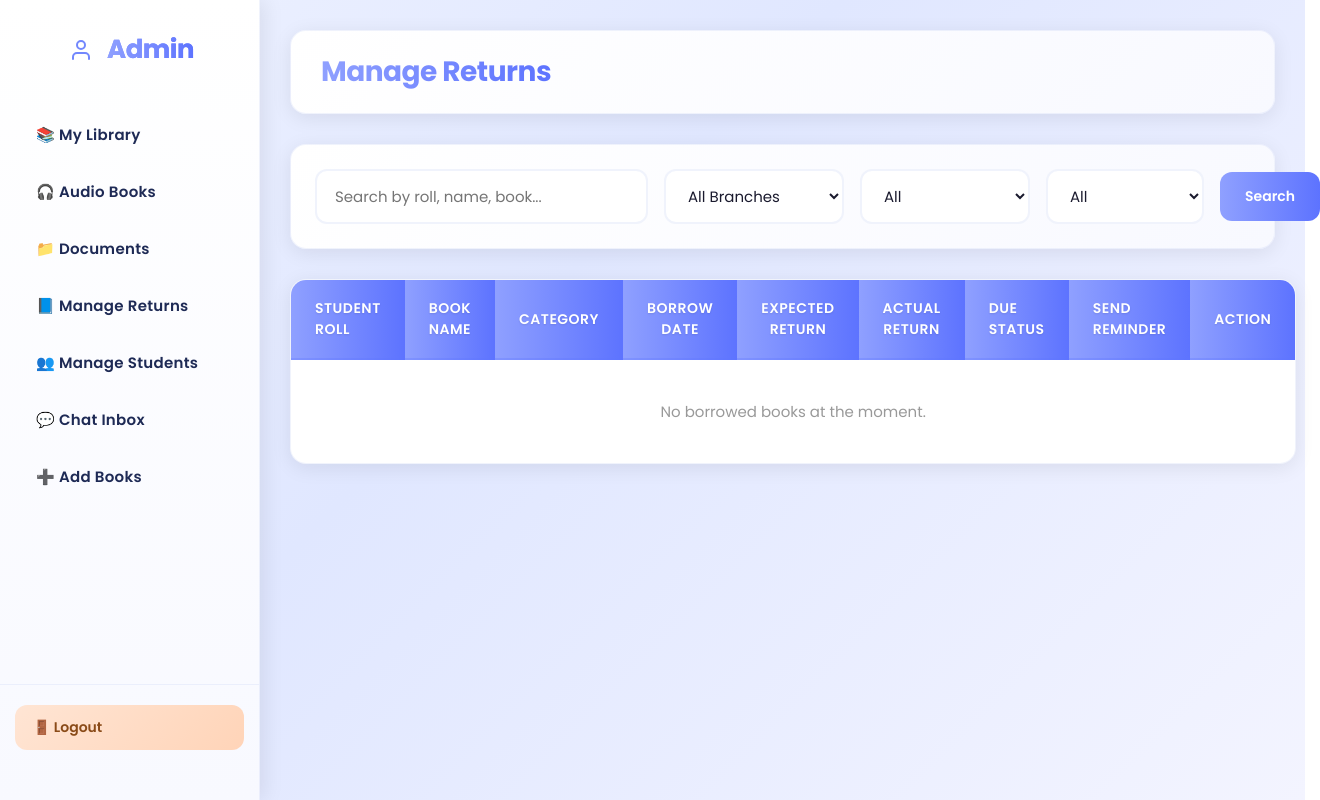
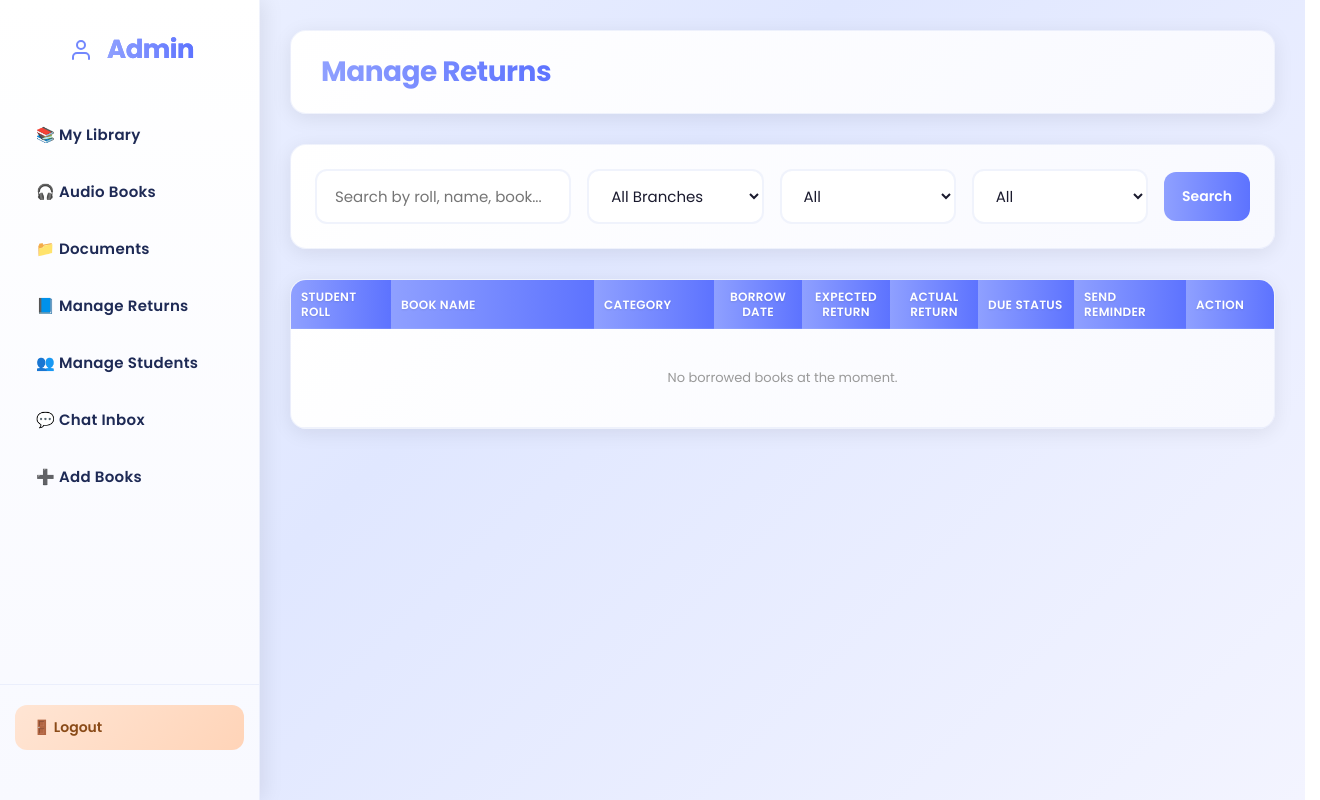
Before and after one commit to Muralivijayagiri/Library-Management-system, a PHP site: page /Library_Managment/admin/manage_books.php in a window 1320 px wide. Run offline with PHP 8.4, Linux system fonts and the light colour scheme; a user stored in the database is signed in; data that the repository does not hold is empty.

Commit message:
Compact Manage Returns and Manage Students tables
Fit all table columns within the content area and reduce row heights. Add a scoped records-table stylesheet with compact type, fixed column widths, nowrap dates/actions, and a scroll fallback wrapper. Make the Manage Returns filter bar wrap on narrow viewports.

```diff
--- a/admin/manage_books.php
+++ b/admin/manage_books.php
@@ -13,6 +13,7 @@ include "../config/db.php";
 <head>
 <meta charset="UTF-8">
 <title>Manage Books</title>
+<link rel="stylesheet" href="../assets/css/records-table.css">
 
 <style>
     * {
@@ -239,6 +240,30 @@ include "../config/db.php";
         margin-bottom: 30px;
     }
 
+    .returns-filter-form {
+        display: flex;
+        flex-wrap: wrap;
+        gap: 16px;
+        width: 100%;
+        align-items: center;
+    }
+
+    .returns-filter-form input {
+        flex: 1 1 220px;
+        min-width: 0;
+    }
+
+    .returns-filter-form select {
+        flex: 1 1 140px;
+        min-width: 0;
+        max-width: 200px;
+    }
+
+    .returns-filter-form .filter-submit {
+        flex: 0 0 auto;
+        white-space: nowrap;
+    }
+
     .search-filter-bar input,
     .search-filter-bar select {
         padding: 14px 18px;
@@ -273,15 +298,14 @@ include "../config/db.php";
 
     <!-- Search and Filter Bar -->
     <div class="search-filter-bar">
-        <form method="GET" action="" style="display: flex; gap: 16px; width: 100%; align-items: center;">
+        <form method="GET" action="" class="returns-filter-form">
             <input type="text"
                    id="searchInput"
                    name="search"
                    placeholder="Search by roll, name, book..."
-                   value="<?= htmlspecialchars($_GET['search'] ?? '', ENT_QUOTES) ?>"
-                   style="flex: 1;">
+                   value="<?= htmlspecialchars($_GET['search'] ?? '', ENT_QUOTES) ?>">
 
-            <select id="branchFilter" name="branch" style="flex: 0 0 180px;">
+            <select id="branchFilter" name="branch">
                 <option value="all" <?= (isset($_GET['branch']) && $_GET['branch'] === 'all') || !isset($_GET['branch']) ? 'selected' : '' ?>>All Branches</option>
                 <option value="CSE" <?= isset($_GET['branch']) && $_GET['branch'] === 'CSE' ? 'selected' : '' ?>>CSE</option>
                 <option value="ECE" <?= isset($_GET['branch']) && $_GET['branch'] === 'ECE' ? 'selected' : '' ?>>ECE</option>
@@ -292,7 +316,7 @@ include "../config/db.php";
                 <option value="IT" <?= isset($_GET['branch']) && $_GET['branch'] === 'IT' ? 'selected' : '' ?>>IT</option>
             </select>
 
-            <select id="dueFilter" name="due_status" style="flex: 0 0 160px;">
+            <select id="dueFilter" name="due_status">
                 <option value="all" <?= (isset($_GET['due_status']) && $_GET['due_status'] === 'all') || !isset($_GET['due_status']) ? 'selected' : '' ?>>All</option>
                 <option value="overdue" <?= isset($_GET['due_status']) && $_GET['due_status'] === 'overdue' ? 'selected' : '' ?>>Overdue</option>
                 <option value="due_today" <?= isset($_GET['due_status']) && $_GET['due_status'] === 'due_today' ? 'selected' : '' ?>>Due Today</option>
@@ -301,28 +325,31 @@ include "../config/db.php";
                 <option value="normal" <?= isset($_GET['due_status']) && $_GET['due_status'] === 'normal' ? 'selected' : '' ?>>Normal</option>
             </select>
 
-            <select id="returnedFilter" name="returned_status" style="flex: 0 0 150px;">
+            <select id="returnedFilter" name="returned_status">
                 <option value="all" <?= (isset($_GET['returned_status']) && $_GET['returned_status'] === 'all') || !isset($_GET['returned_status']) ? 'selected' : '' ?>>All</option>
                 <option value="returned" <?= isset($_GET['returned_status']) && $_GET['returned_status'] === 'returned' ? 'selected' : '' ?>>Returned</option>
                 <option value="not_returned" <?= isset($_GET['returned_status']) && $_GET['returned_status'] === 'not_returned' ? 'selected' : '' ?>>Not Returned</option>
             </select>
 
-            <button type="submit" class="btn" style="flex: 0 0 100px; background: linear-gradient(90deg, #8fa0ff, #5d73ff); color: white; padding: 14px 18px; border-radius: 12px; font-weight: 600; cursor: pointer;">Search</button>
+            <button type="submit" class="btn filter-submit" style="background: linear-gradient(90deg, #8fa0ff, #5d73ff); color: white; padding: 14px 18px; border-radius: 12px; font-weight: 600; cursor: pointer;">Search</button>
         </form>
     </div>
 
-    <table>
+    <div class="table-wrap">
+    <table class="records-table returns-table">
+        <thead>
         <tr>
-            <th>Student Roll</th>
-            <th>Book Name</th>
-            <th>Category</th>
-            <th class="date-column">Borrow Date</th>
-            <th class="date-column">Expected Return</th>
-            <th class="date-column">Actual Return</th>
-            <th>Due Status</th>
-            <th>SEND REMINDER</th>
-            <th>Action</th>
+            <th class="col-roll">Student Roll</th>
+            <th class="col-book">Book Name</th>
+            <th class="col-category">Category</th>
+            <th class="date-column col-date">Borrow Date</th>
+            <th class="date-column col-date">Expected Return</th>
+            <th class="date-column col-date">Actual Return</th>
+            <th class="col-due">Due Status</th>
+            <th class="col-reminder">Send Reminder</th>
+            <th class="col-action">Action</th>
         </tr>
+        </thead>
 
         <tbody id="returnsTableBody">
         <?php
@@ -507,13 +534,13 @@ include "../config/db.php";
                 }
         ?>
         <tr data-branch="<?= htmlspecialchars($row['student_branch'] ?? '', ENT_QUOTES) ?>">
-            <td><?= htmlspecialchars($row['student_roll'], ENT_QUOTES) ?></td>
-            <td><?= htmlspecialchars($row['title'], ENT_QUOTES) ?></td>
-            <td><?= htmlspecialchars($row['category'], ENT_QUOTES) ?></td>
-            <td class="date-column"><?= htmlspecialchars($row['borrow_date'], ENT_QUOTES) ?></td>
-            <td class="date-column"><?= htmlspecialchars($row['expected_return'], ENT_QUOTES) ?></td>
-            <td class="date-column"><?= $actualReturnDisplay ?></td>
-            <td>
+            <td class="col-roll"><?= htmlspecialchars($row['student_roll'], ENT_QUOTES) ?></td>
+            <td class="col-book"><?= htmlspecialchars($row['title'], ENT_QUOTES) ?></td>
+            <td class="col-category"><?= htmlspecialchars($row['category'], ENT_QUOTES) ?></td>
+            <td class="date-column col-date"><?= htmlspecialchars($row['borrow_date'], ENT_QUOTES) ?></td>
+            <td class="date-column col-date"><?= htmlspecialchars($row['expected_return'], ENT_QUOTES) ?></td>
+            <td class="date-column col-date"><?= $actualReturnDisplay ?></td>
+            <td class="col-due">
                 <?php if ($dueStatus === 'Overdue'): ?>
                     <span class="overdue-badge"><?= htmlspecialchars($dueStatusText, ENT_QUOTES) ?></span>
                 <?php elseif ($dueStatus === 'Due'): ?>
@@ -524,7 +551,7 @@ include "../config/db.php";
                     <span class="normal-badge"><?= htmlspecialchars($dueStatusText, ENT_QUOTES) ?></span>
                 <?php endif; ?>
             </td>
-            <td>
+            <td class="col-reminder">
                 <button class="btn-reminder"
                     onclick="sendReminder('<?php echo $row['student_id']; ?>',
                                           '<?php echo htmlspecialchars($row['title'], ENT_QUOTES); ?>',
@@ -532,7 +559,7 @@ include "../config/db.php";
                     Send Reminder
                 </button>
             </td>
-            <td>
+            <td class="col-action">
                 <?php if ($row['status'] === 'returned') : ?>
                     <button class="btn returned-btn" disabled>Returned</button>
                 <?php else : ?>
@@ -552,6 +579,7 @@ include "../config/db.php";
         <?php endif; ?>
         </tbody>
     </table>
+    </div>
 </div>
 
 <!-- RETURN MODAL -->
--- /dev/null
+++ b/assets/css/records-table.css
@@ -0,0 +1,167 @@
+/* Compact record tables - Manage Returns / Manage Students */
+
+/* Scroll fallback only: the table is sized to fit at normal desktop widths. */
+.table-wrap {
+    width: 100%;
+    overflow-x: auto;
+    border-radius: 16px;
+    border: 1px solid rgba(179, 192, 237, 0.2);
+    background: linear-gradient(135deg, #ffffff 0%, #f8f9ff 100%);
+    box-shadow: 0 4px 20px rgba(0, 0, 0, 0.08);
+    -webkit-overflow-scrolling: touch;
+}
+
+/* dashboard.css loads after this file, so keep these selectors specific. */
+.table-wrap .records-table {
+    width: 100%;
+    min-width: 900px;
+    table-layout: fixed;
+    border: none;
+    border-radius: 0;
+    background: transparent;
+    box-shadow: none;
+}
+
+.table-wrap .records-table th,
+.table-wrap .records-table td {
+    padding: 8px 10px;
+    font-size: 13px;
+    line-height: 1.35;
+    vertical-align: middle;
+    border-bottom: 1px solid rgba(179, 192, 237, 0.2);
+}
+
+.table-wrap .records-table th {
+    padding: 9px 10px;
+    font-size: 12px;
+    line-height: 1.25;
+    letter-spacing: 0.3px;
+    white-space: normal;
+}
+
+.table-wrap .records-table td {
+    overflow-wrap: break-word;
+}
+
+.table-wrap .records-table td.date-column,
+.table-wrap .records-table td.col-date,
+.table-wrap .records-table td.col-roll,
+.table-wrap .records-table td.col-mobile,
+.table-wrap .records-table td.col-reminder,
+.table-wrap .records-table td.col-action,
+.table-wrap .records-table td.col-actions,
+.table-wrap .records-table td.col-due {
+    white-space: nowrap;
+    text-align: center;
+}
+
+/* Manage Returns: fixed widths for compact columns, book gets the remainder. */
+.returns-table .col-roll {
+    width: 100px;
+}
+
+.returns-table .col-book {
+    width: auto;
+}
+
+.returns-table .col-category {
+    width: 120px;
+}
+
+.returns-table .col-date {
+    width: 88px;
+}
+
+.returns-table .col-due {
+    width: 96px;
+}
+
+.returns-table .col-reminder {
+    width: 112px;
+}
+
+.returns-table .col-action {
+    width: 88px;
+}
+
+/* Manage Students */
+.students-table .col-roll {
+    width: 115px;
+}
+
+.students-table .col-name {
+    width: auto;
+}
+
+.students-table .col-branch {
+    width: 95px;
+}
+
+.students-table .col-email {
+    width: 260px;
+}
+
+.students-table .col-mobile {
+    width: 120px;
+}
+
+.students-table .col-actions {
+    width: 80px;
+}
+
+/* Compact row actions */
+.table-wrap .records-table .btn,
+.table-wrap .records-table .btn-reminder,
+.table-wrap .records-table .returned-btn {
+    padding: 5px 8px;
+    border-radius: 8px;
+    font-size: 11px;
+    line-height: 1.3;
+    margin: 0;
+    white-space: nowrap;
+}
+
+.table-wrap .records-table .btn-reminder {
+    background: linear-gradient(135deg, #ff7043 0%, #ff5722 100%);
+    color: #ffffff;
+    border: none;
+    cursor: pointer;
+    font-weight: 600;
+    box-shadow: 0 2px 6px rgba(255, 112, 67, 0.3);
+}
+
+.table-wrap .records-table .btn-reminder:hover {
+    background: linear-gradient(135deg, #ff5722 0%, #e64a19 100%);
+}
+
+.table-wrap .records-table .delete-student-btn {
+    padding: 4px 8px;
+    font-size: 16px;
+    line-height: 1;
+}
+
+/* Compact status pills */
+.table-wrap .records-table .overdue-badge,
+.table-wrap .records-table .due-badge,
+.table-wrap .records-table .normal-badge {
+    padding: 3px 7px !important;
+    font-size: 10.5px !important;
+    line-height: 1.4;
+    border-radius: 12px !important;
+    box-shadow: none !important;
+    white-space: nowrap;
+}
+
+/* dashboard.css forces this padding with !important */
+.table-wrap .records-table .actions-cell {
+    padding: 8px 10px !important;
+}
+
+.table-wrap .records-table .no-results {
+    padding: 30px 10px;
+}
+
+/* Avoid the 2px hover shift triggering a horizontal scrollbar. */
+.table-wrap .records-table tbody tr:hover {
+    transform: none;
+}
```
Also changed, not shown: admin/manage_students.php (+16 -13 lines).
